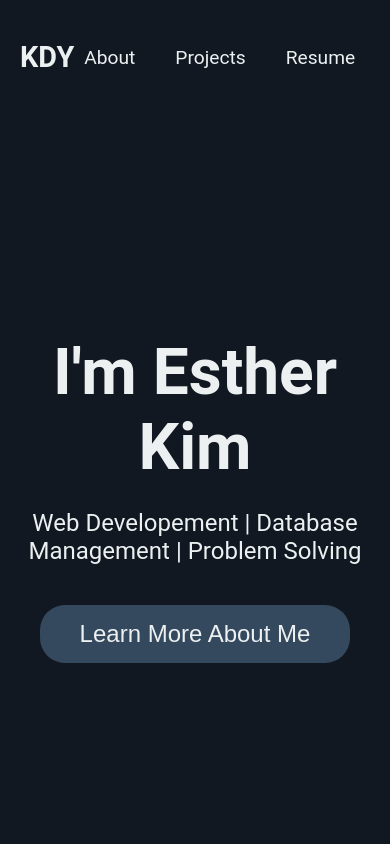
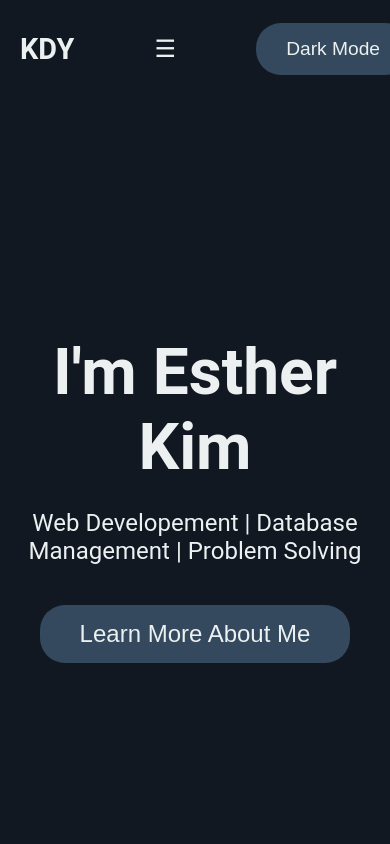
Before and after one commit to estherkdy/portfolio, a React (Create React App) app: page / in a window 390 px wide. Shown: the top 844 px of the page. Built offline with nearby package versions, Linux system fonts and the light colour scheme.

Commit message:
responsiveness to smaller screen sizes

```diff
--- a/src/App.css
+++ b/src/App.css
@@ -112,6 +112,37 @@
     background-color: var(--primary-dark);
     color: white;
   }
+  header .menu-toggle {
+    display: none;
+    background: none;
+    border: none;
+    font-size: 1.5rem;
+    cursor: pointer;
+  }
+
+  /* Responsive Header */
+@media (max-width: 768px) {
+  header nav {
+    display: none;
+    flex-direction: column;
+    position: absolute;
+    top: 70px;
+    right: 0;
+    background-color: var(--primary);
+    width: 100%;
+    text-align: center;
+    box-shadow: 0px 4px 8px rgba(0, 0, 0, 0.2);
+  }
+
+  header .mobile-menu {
+    display: flex;
+  }
+
+  header .menu-toggle {
+    display: block;
+  }
+}
+
 
   /* Hero Section */
   .hero {
--- a/src/App.js
+++ b/src/App.js
@@ -5,21 +5,30 @@ import Projects from './Projects';
 import Contact from './Contact';
 // Header Component
 const Header = ({ toggleTheme, isDarkMode }) => {
+  const [isMenuOpen, setIsMenuOpen] = useState(false);
+
+  const toggleMenu = () => setIsMenuOpen(!isMenuOpen);
+
   return (
     <header>
       <div className="logo">KDY</div>
-      <nav>
+      <nav className={isMenuOpen ? 'mobile-menu' : ''}>
         <a href="#about">About</a>
         <a href="#projects">Projects</a>
         <a href="#resume">Resume</a>
         <a href="#contact">Contact</a>
       </nav>
+      <button className="menu-toggle" onClick={toggleMenu}>
+        ☰
+      </button>
       <button onClick={toggleTheme}>
         {isDarkMode ? 'Light Mode' : 'Dark Mode'}
       </button>
     </header>
   );
 };
+
+
 // Hero Section Component
 const Hero = () => {
   return (
--- a/src/Projects.css
+++ b/src/Projects.css
@@ -11,13 +11,13 @@
   /* Projects Cards Container */
   .project-cards-container {
     display: flex;
-    justify-content: space-between;
-    gap: 20px; /* Decrease the gap between cards */
+    justify-content: center;
+    gap: 20px;
     flex-wrap: wrap;
     margin-top: 30px;
   }
 
-  /* Individual Project Card */
+
   .project-card {
     background-color: var(--primary); /* Default to dark mode background */
     color: var(--dark-text);
```
Also changed, not shown: src/Skills.js (deleted, +0 -22 lines).
